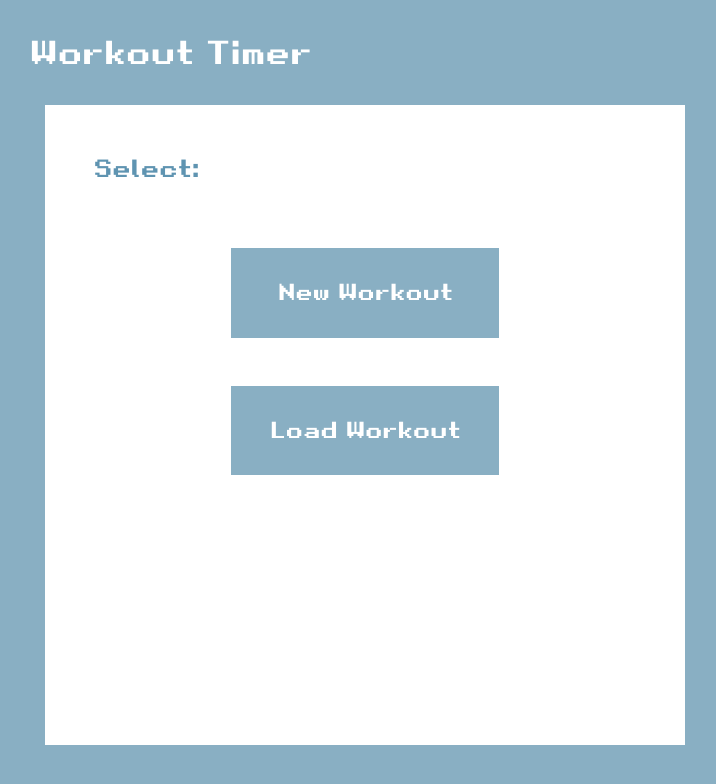
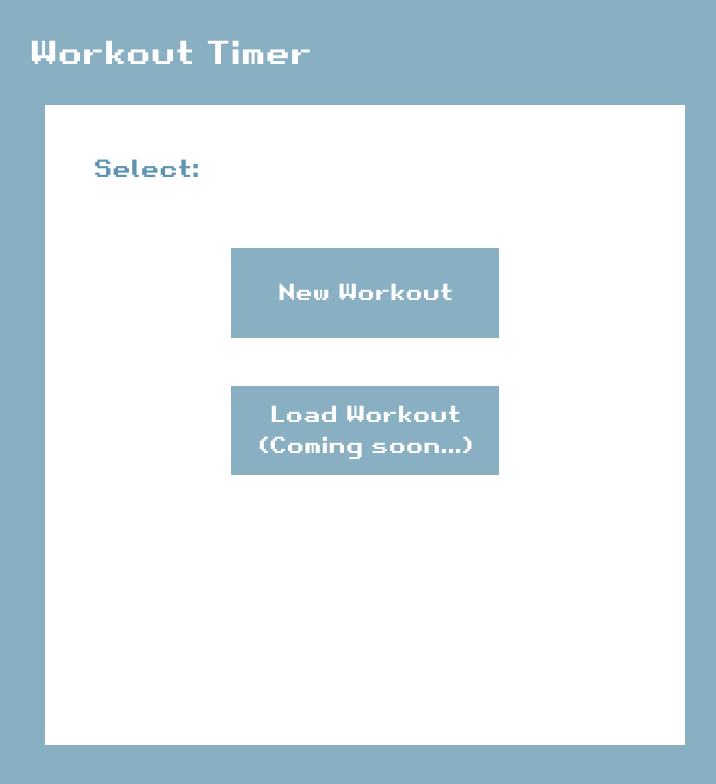
Before and after one commit to cathqine/workout-timer, a React (Create React App) app: page /load in a window 1280 px wide. Shown: the top 784 px of the page, without its empty margins (3-719 px from the left). Built offline with nearby package versions, Linux system fonts and the light colour scheme.

Commit message:
load workout not implemented yet

```diff
--- a/src/components/pages/Load.tsx
+++ b/src/components/pages/Load.tsx
@@ -6,7 +6,7 @@ const Load = (): ReactElement => {
     <>
       <div className="caption">Select:</div>
       <Button type="thick-rect-button" margin="1em auto 0 auto" location="/customs" text="New Workout" />
-      <Button type="thick-rect-button" margin="3em auto 0 auto" location="/load-workouts" text="Load Workout" />
+      <Button type="thick-rect-button" margin="3em auto 0 auto" location="/load" text="Load Workout (Coming soon...)" /> {/* "/load-workouts" */}
     </>
   );
 }
```
